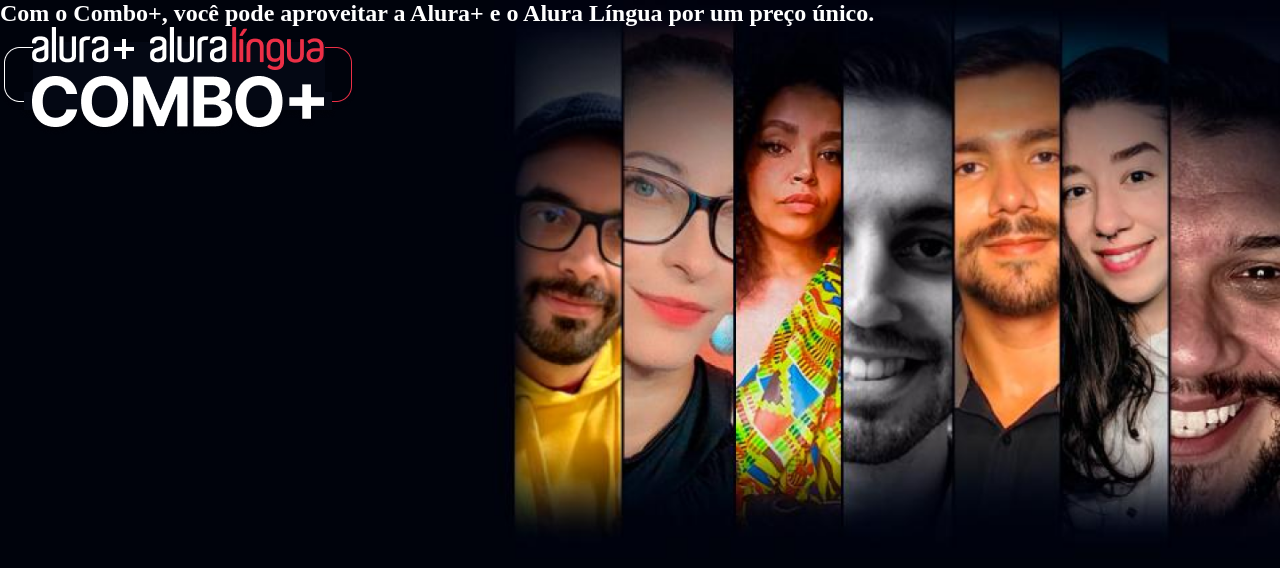
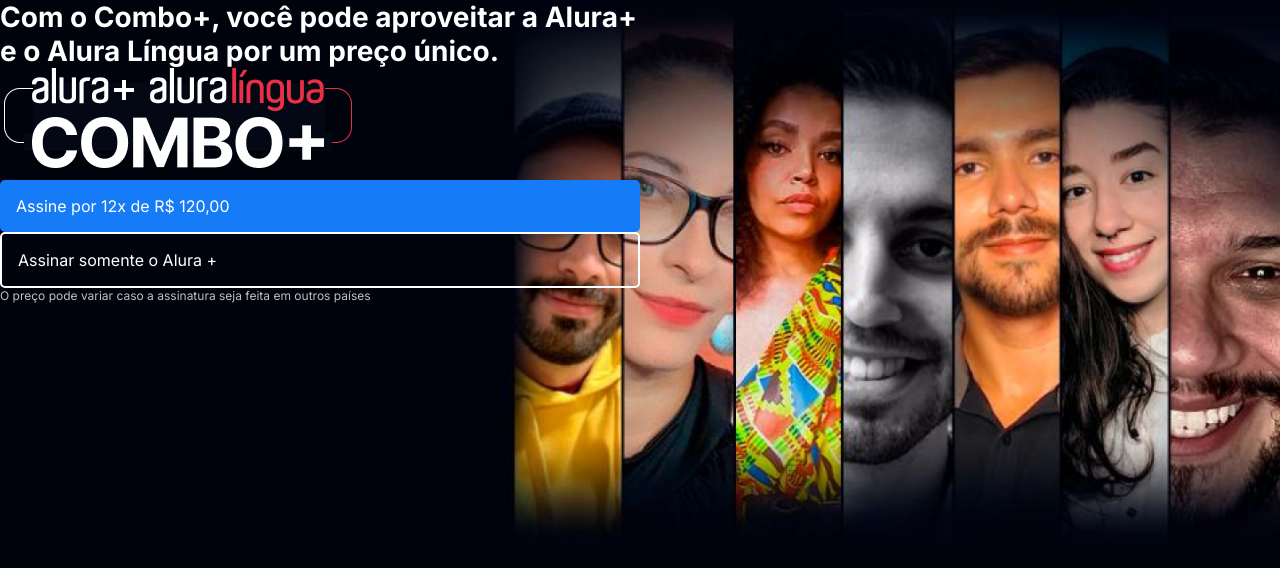
Before and after one commit to pedroquintao/aluraplus, a plain HTML site: page index.html in a window 1280 px wide. Drawn offline with Linux system fonts and the light colour scheme.

Commit message:
Aula 02 finalizada

```diff
--- a/index.html
+++ b/index.html
@@ -5,11 +5,19 @@
     <meta name="viewport" content="width=device-width, initial-scale=1.0">
     <link rel="stylesheet" href="styles.css">
     <title>Alura Plus</title>
+    <link rel="preconnect" href="https://fonts.googleapis.com">
+<link rel="preconnect" href="https://fonts.gstatic.com" crossorigin>
+<link href="https://fonts.googleapis.com/css2?family=Inter:wght@400;700&family=Montserrat:wght@100;400&display=swap" rel="stylesheet">
 </head>
 <body>
     <section class="container principal">
-        <h1>Com o Combo+, você pode aproveitar a Alura+ e o Alura Língua por um preço único.</h1>
-        <img src="img/Combo.png" alt="O combo + é a junção do alura + e o alura língua">
+        <div>
+            <h1 class="container__titulo">Com o Combo+, você pode aproveitar a Alura+ e o Alura Língua por um preço único.</h1>
+            <img src="img/Combo.png" alt="O combo + é a junção do alura + e o alura língua">
+            <a href="www.alura.com.br" class="container__botao">Assine por 12x de R$ 120,00</a>
+            <a href="www.alura.com.br" class="container__botao botao__secundario">Assinar somente o Alura +</a>
+            <p class="container__aviso">O preço pode variar caso a assinatura seja feita em outros países</p>
+        </div>
     </section>
 </body>
 </html>
--- a/styles.css
+++ b/styles.css
@@ -3,11 +3,14 @@
     --cinza-secundario: #C0C0C0;
     --botao-azul: #167bf7;
     --cor-de-fundo: #00030c;
+    --fonte-principal: 'Inter';
 }
 
 body {
     background-color: var(--cor-de-fundo);
     color: var(--branco-principal);
+    font-family: var(--fonte-principal);
+    font-size: 16px;
 }
 
 * {
@@ -22,4 +25,29 @@ body {
     height: 100vh;
     background-repeat: no-repeat;
     background-size: contain;
+    display: grid;
+    grid-template-columns: 50% 50%;
 }
+
+.container__botao {
+    background-color: var(--botao-azul);
+    border-radius: 5px;
+    padding: 1em;
+    color:var(--branco-principal);
+    display: block;
+    text-decoration: none;
+}
+
+.botao__secundario {
+    background-color: transparent;
+    border: 2px solid var(--branco-principal)
+}
+
+.container__aviso {
+    font-size: 12px;
+    color: var(--cinza-secundario)
+}
+
+.container__titulo {
+    font-size: 28px;
+}
```
